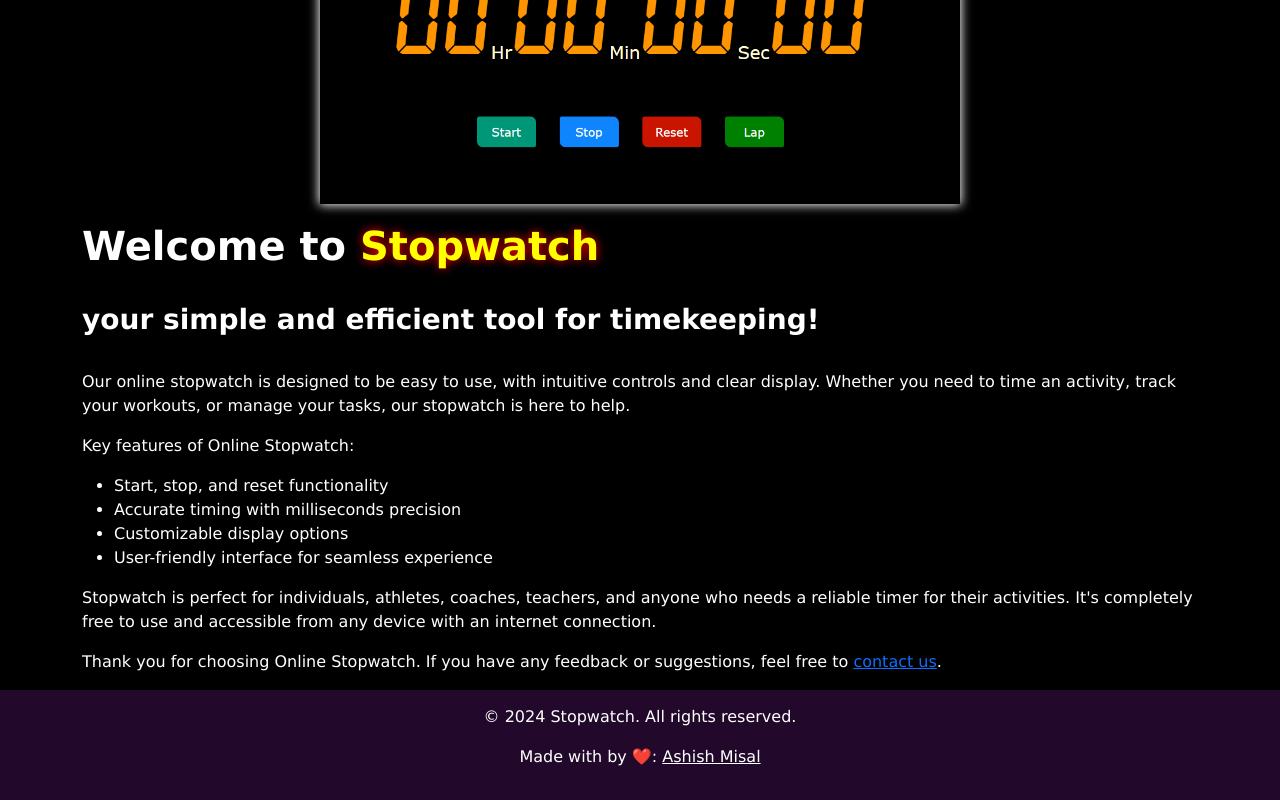
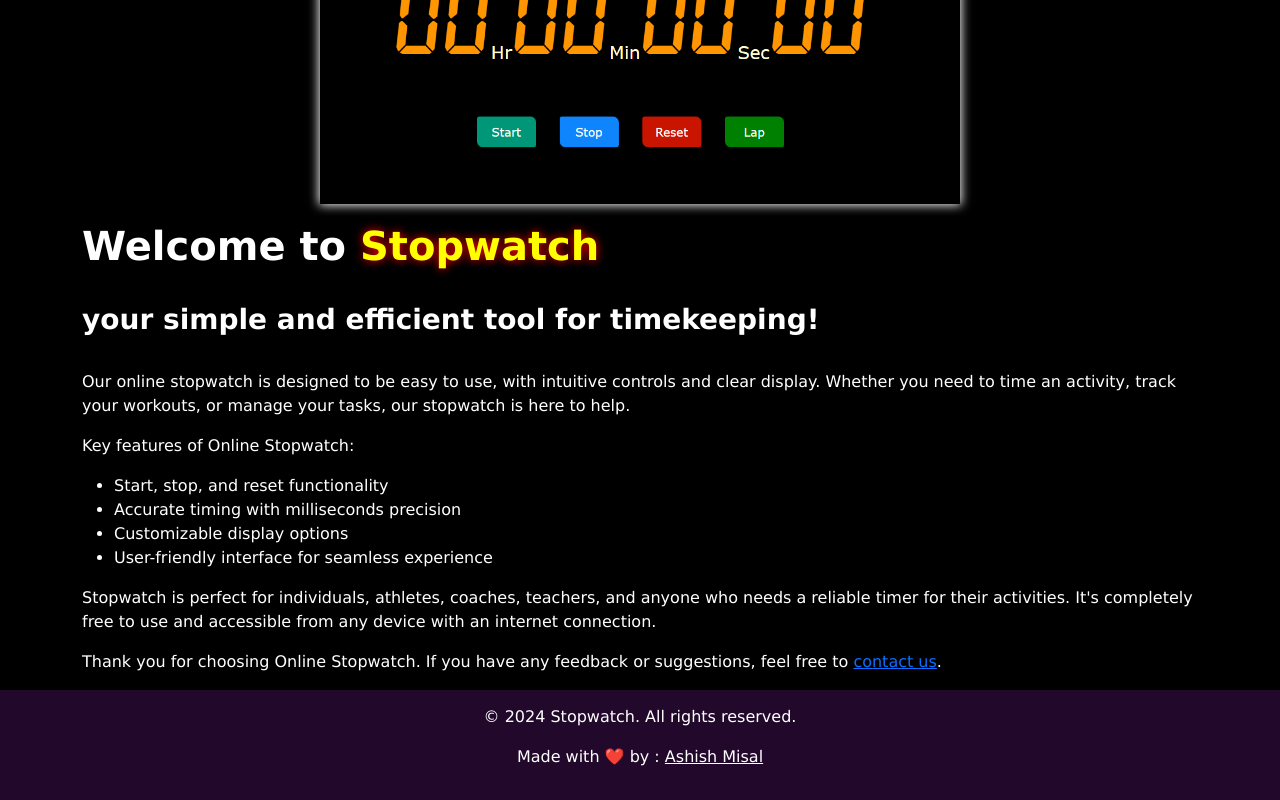
Before and after one commit to ashishmisal23/Stopwatch, a React (Create React App) app: page /about in a window 1280 px wide. Shown: the part 190-990 px from the top of the page. Built offline with nearby package versions, Linux system fonts and the light colour scheme; a web font is replaced by a local one.

Commit message:
Footer Updated

```diff
--- a/src/Componants/Footer.js
+++ b/src/Componants/Footer.js
@@ -12,7 +12,7 @@ const Footer = () => {
   return (
     <footer style={FooterStyle}>
       <p>&copy; 2024 Stopwatch. All rights reserved.</p>
-      <p>Made with by ❤️: <Link to="https://github.com/ashishmisal23" target='_blank' style={{ color: "#fff" }}>Ashish Misal</Link ></p>
+      <p>Made with ❤️ by : <Link to="https://github.com/ashishmisal23" target='_blank' style={{ color: "#fff" }}>Ashish Misal</Link ></p>
     </footer>
   )
 }
```
